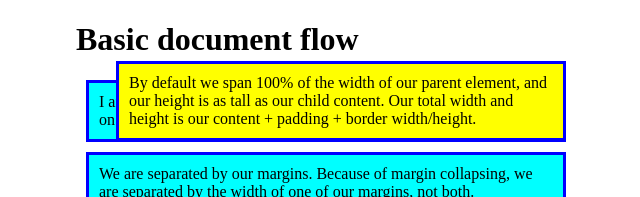
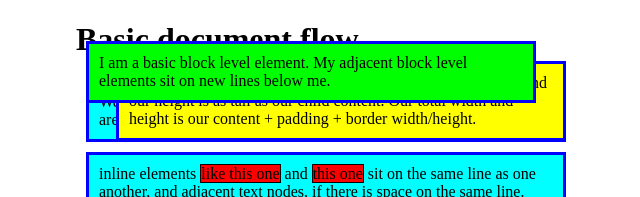
Before and after one commit to Gitthuma/basic-flow-0, a plain HTML site: page index.html in a window 1280 px wide. Shown: the top 197 px of the page, without its empty margins (314-954 px from the left). Drawn offline with Linux system fonts and the light colour scheme.

Commit message:
Applied styling to the first paragraph and included a z-index to make it move on top of the .positioned paragraph

```diff
--- a/css/style.css
+++ b/css/style.css
@@ -22,3 +22,11 @@ span {
   top: 30px;
   left: 30px;
 }
+
+p:nth-of-type(1) {
+  position: absolute;
+  background: lime;
+  top: 10px;
+  right: 30px;
+  z-index: 1;
+}
```
